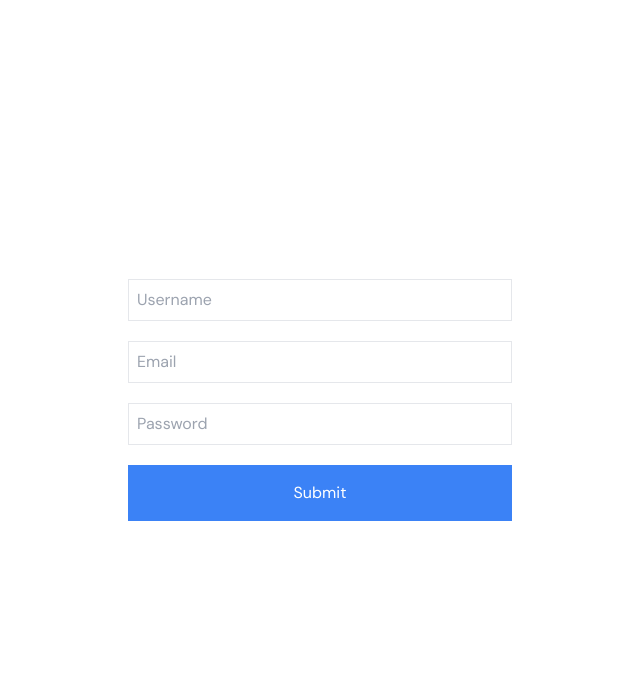
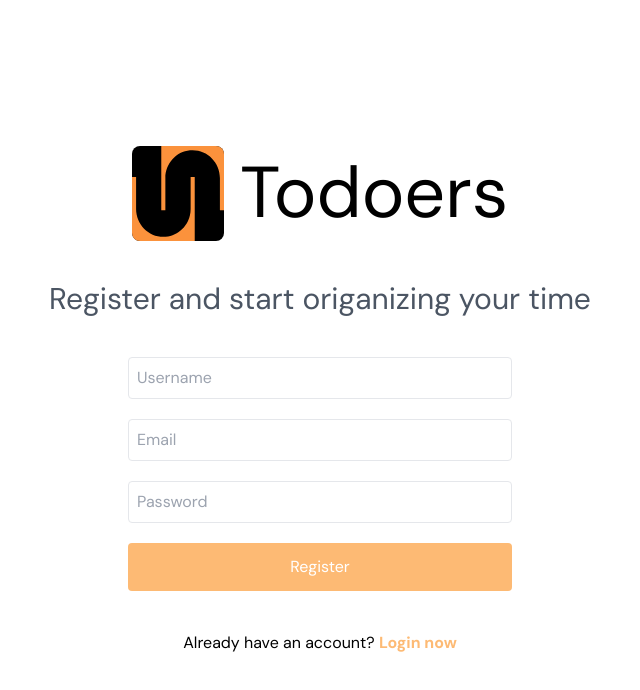
Before and after one commit to kagunecode/ttidjangoreact, a React (Vite) app in the folder frontend/: page /register in a window 1280 px wide. Shown: the top 690 px of the page, without its empty margins (320-960 px from the left). Built offline with nearby package versions, Linux system fonts and the light colour scheme.

Commit message:
Added styling for signup page

```diff
--- a/frontend/src/pages/SingUp.jsx
+++ b/frontend/src/pages/SingUp.jsx
@@ -1,6 +1,8 @@
 import { useForm } from "react-hook-form";
 import { useNavigate } from "react-router-dom";
 import axios from "axios";
+import { IconTodoers } from "../icons/IconTodoers";
+import { Link } from "react-router-dom";
 
 export function SignUp() {
   const { register, handleSubmit } = useForm();
@@ -15,34 +17,51 @@ export function SignUp() {
     navigate("/login");
   };
   return (
-    <section className="h-full w-full flex items-center justify-center">
+    <section className="h-full w-full flex flex-col gap-10 items-center justify-center">
+      <Link to="/" className="flex gap-4 items-center">
+        <IconTodoers />
+        <h1 className="text-7xl">Todoers</h1>
+      </Link>
+      <h2 className="text-3xl text-gray-600">
+        Register and start origanizing your time
+      </h2>
       <form
         className="flex w-[30%] flex-col gap-5"
         onSubmit={handleSubmit(onSubmit)}
       >
         <input
-          className="border p-2"
+          className="border p-2 rounded"
           {...register("name")}
           type="text"
           placeholder="Username"
         />
         <input
-          className="border p-2"
+          className="border p-2 rounded"
           {...register("email")}
           type="email"
           placeholder="Email"
         />
         <input
-          className="border p-2"
+          className="border p-2 rounded"
           {...register("password")}
           type="password"
           placeholder="Password"
         />
         <input
-          className="bg-blue-500 cursor-pointer hover:bg-blue-700 duration-150 text-white p-4"
+          className="bg-orange-300 cursor-pointer hover:bg-orange-400 duration-150 text-white p-3 rounded"
           type="submit"
+          value="Register"
         />
       </form>
+      <h1>
+        Already have an account?{" "}
+        <Link
+          to="/login"
+          className="text-orange-300 hover:text-orange-400 duration-150 font-bold"
+        >
+          Login now
+        </Link>
+      </h1>
     </section>
   );
 }
```
